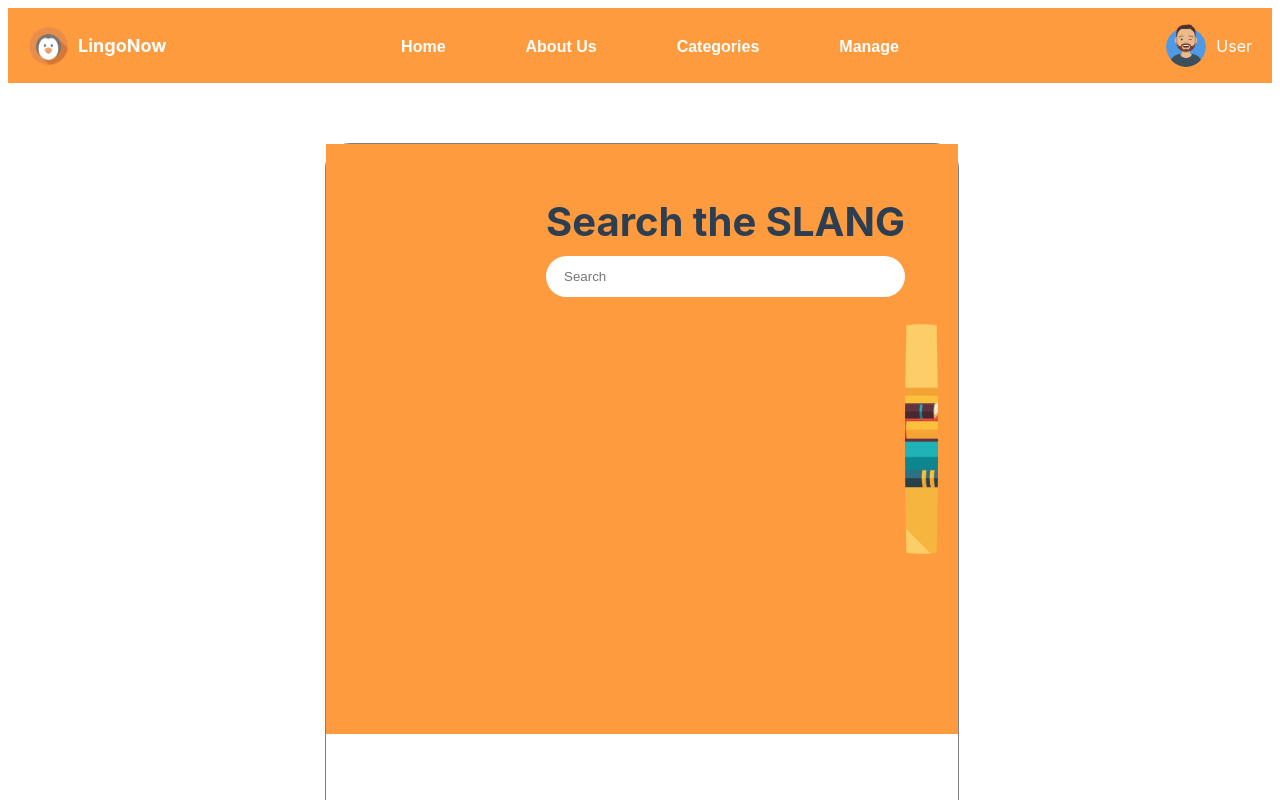
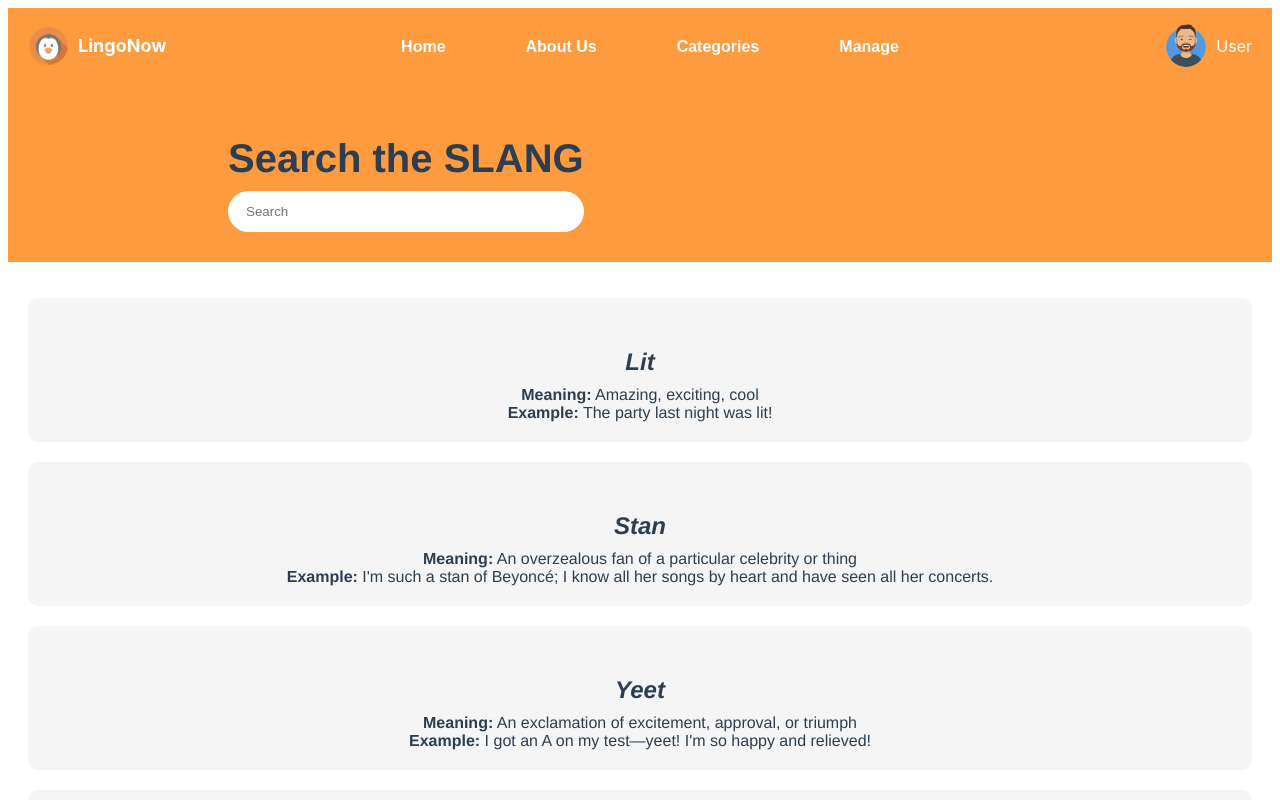
Before and after one commit to abbyspeed/DevOops, a Vue app: page /Search in a window 1280 px wide. Shown: the top 800 px of the page. Built offline with nearby package versions, Linux system fonts and the light colour scheme.

Commit message:
Adjusted UI for Search Page

```diff
--- a/src/pages/SearchPage.vue
+++ b/src/pages/SearchPage.vue
@@ -1,6 +1,5 @@
 <template>
 <navBar></navBar>
-    <div class="container">
         <div class="search-section">
             <div class="search-content">
                 <h2 class="search-title">Search the SLANG</h2>
@@ -8,9 +7,9 @@
                     <input type="text" placeholder="Search" v-model="searchQuery" @input="filterSlang" />
                 </div>
             </div>
-            <div class="logoSection">
-                <img :src="require('/src/assets/search.png')" alt="LingoNow" class="logo" />
-            </div>
+            <!-- <div class="logoSection">
+                <img :src="require('/src/assets/search.png')" alt="LingoNow" class="logo" height="100px" width="100px" />
+            </div> -->
         </div>
 
         <div class="slanglist-section">
@@ -22,7 +21,6 @@
                 </li>
             </ul>
         </div>
-    </div>
 </template>
 
 <script>
@@ -77,34 +75,14 @@ export default {
 </script>
 
 <style scoped>
-.container {
-    display: flex;
-    flex-direction: column;
-    gap: 50px;
-    font-family: 'Inter', sans-serif;
-}
+
 
 .search-section {
     display: flex;
     align-items: flex-start;
     background-color: #FF9B3F;
     padding: 10px 20px;
-}
-
-.logoSection {
-    width: 230px;
-    height: 230px;
-    border-radius: 50%;
-    overflow: hidden;
-    margin-left: 0px;
-    margin-right: auto;
-}
-
-
-.logo {
-    width: 100%;
-    height: 100%;
-    object-fit: cover;
+    padding-bottom: 30px;
 }
 
 .search-content {
@@ -114,7 +92,6 @@ export default {
     margin-right: auto;
     margin-top: 10px;
 }
-
 
 .search-title {
     font-size: 40px;
```
Also changed, not shown: 1 other file (tests, documents, lock files or other folders).
